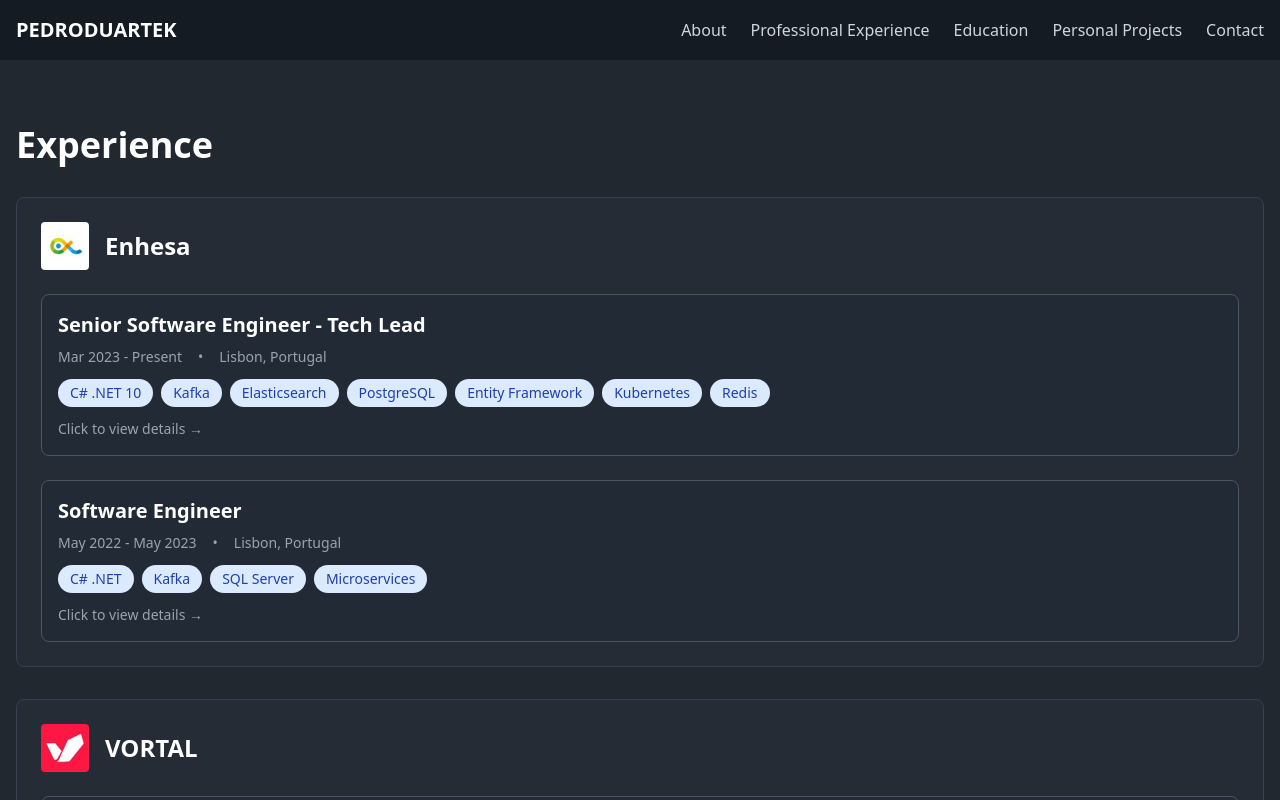
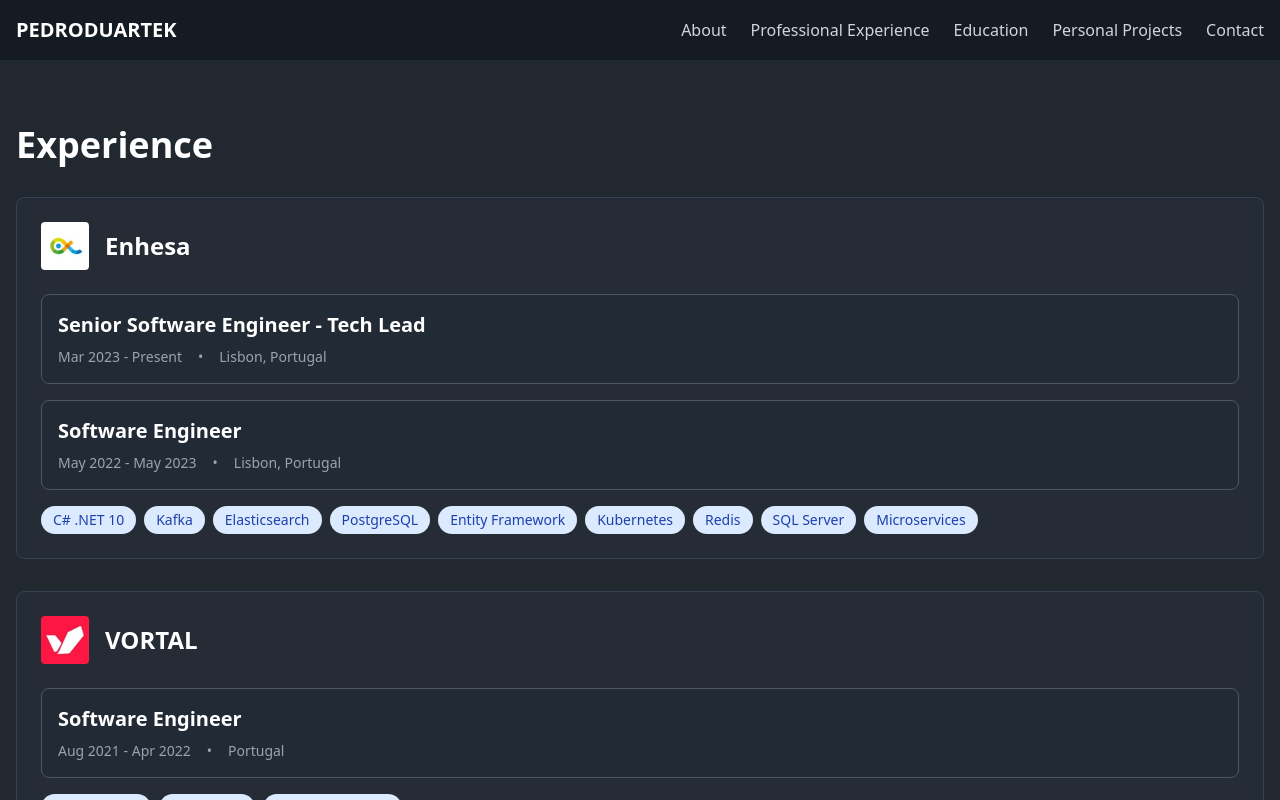
Before and after one commit to pedroduartek/personal-website.ai, a React (Vite) app in the folder apps/web/: page /experience in a window 1280 px wide. Shown: the top 800 px of the page. Built offline with nearby package versions, Linux system fonts and the light colour scheme.

Commit message:
Enhance technology display in ExperiencePage and ExperienceDetailPage; implement unique technology filtering logic

```diff
--- a/apps/web/src/features/experience/ExperienceDetailPage.tsx
+++ b/apps/web/src/features/experience/ExperienceDetailPage.tsx
@@ -30,6 +30,52 @@
   const company = companyRoles[0].company
   const location = companyRoles[0].location
 
+  // Get unique technologies for the company, keeping most specific versions
+  const getUniqueTechnologies = () => {
+    // Flatten all technologies with their role index (0 is most recent)
+    const techsWithIndex = companyRoles.flatMap((role, index) =>
+      role.technologies.map((tech) => ({ tech, index })),
+    )
+
+    const uniqueTechs = new Map<string, string>()
+
+    for (const { tech, index } of techsWithIndex) {
+      const normalized = tech.toLowerCase()
+
+      // Check if we already have a similar technology
+      let foundSimilar = false
+      for (const [key, value] of uniqueTechs.entries()) {
+        const existingNormalized = value.toLowerCase()
+
+        // Check if technologies are similar (one contains the other)
+        if (
+          normalized.includes(existingNormalized) ||
+          existingNormalized.includes(normalized)
+        ) {
+          // Keep the more specific one (longer) or the one from a more recent role
+          if (
+            tech.length > value.length ||
+            (tech.length === value.length &&
+              index < parseInt(key.split('-')[1]))
+          ) {
+            uniqueTechs.delete(key)
+            uniqueTechs.set(`${tech}-${index}`, tech)
+          }
+          foundSimilar = true
+          break
+        }
+      }
+
+      if (!foundSimilar) {
+        uniqueTechs.set(`${tech}-${index}`, tech)
+      }
+    }
+
+    return Array.from(uniqueTechs.values())
+  }
+
+  const companyTechnologies = getUniqueTechnologies()
+
   return (
     <>
       <PageSEO
@@ -49,7 +95,23 @@
           <p className="text-lg text-gray-400">{location}</p>
         </div>
 
-        <div className="space-y-8">
+        <div className="mb-8 rounded-lg border border-gray-700 bg-card p-6">
+          <h2 className="mb-4 text-xl font-semibold text-white">
+            Technologies & Tools
+          </h2>
+          <div className="flex flex-wrap gap-2">
+            {companyTechnologies.map((tech) => (
+              <span
+                key={tech}
+                className="rounded-full bg-blue-100 px-3 py-1 text-sm text-blue-800 dark:bg-blue-900 dark:text-blue-200"
+              >
+                {tech}
+              </span>
+            ))}
+          </div>
+        </div>
+
+        <div className="mb-8 space-y-8">
           {companyRoles.map((role) => (
             <div
               key={role.id}
@@ -74,7 +136,7 @@
                 </div>
               </div>
 
-              <div className="mb-6">
+              <div>
                 <h3 className="mb-3 text-lg font-semibold text-white">
                   Key Responsibilities & Achievements
                 </h3>
@@ -87,22 +149,6 @@
                   ))}
                 </ul>
               </div>
-
-              <div>
-                <h3 className="mb-3 text-lg font-semibold text-white">
-                  Technologies & Tools
-                </h3>
-                <div className="flex flex-wrap gap-2">
-                  {role.technologies.map((tech) => (
-                    <span
-                      key={tech}
-                      className="rounded-full bg-blue-100 px-3 py-1 text-sm text-blue-800 dark:bg-blue-900 dark:text-blue-200"
-                    >
-                      {tech}
-                    </span>
-                  ))}
-                </div>
-              </div>
             </div>
           ))}
         </div>
--- a/apps/web/src/features/experience/ExperiencePage.tsx
+++ b/apps/web/src/features/experience/ExperiencePage.tsx
@@ -27,6 +27,50 @@
     {} as Record<string, typeof experience>,
   )
 
+  // Get unique technologies for each company, keeping most specific versions
+  const getCompanyTechnologies = (roles: typeof experience) => {
+    // Flatten all technologies with their role index (0 is most recent)
+    const techsWithIndex = roles.flatMap((role, index) =>
+      role.technologies.map((tech) => ({ tech, index })),
+    )
+
+    const uniqueTechs = new Map<string, string>()
+
+    for (const { tech, index } of techsWithIndex) {
+      const normalized = tech.toLowerCase()
+
+      // Check if we already have a similar technology
+      let foundSimilar = false
+      for (const [key, value] of uniqueTechs.entries()) {
+        const existingNormalized = value.toLowerCase()
+
+        // Check if technologies are similar (one contains the other)
+        if (
+          normalized.includes(existingNormalized) ||
+          existingNormalized.includes(normalized)
+        ) {
+          // Keep the more specific one (longer) or the one from a more recent role
+          if (
+            tech.length > value.length ||
+            (tech.length === value.length &&
+              index < parseInt(key.split('-')[1]))
+          ) {
+            uniqueTechs.delete(key)
+            uniqueTechs.set(`${tech}-${index}`, tech)
+          }
+          foundSimilar = true
+          break
+        }
+      }
+
+      if (!foundSimilar) {
+        uniqueTechs.set(`${tech}-${index}`, tech)
+      }
+    }
+
+    return Array.from(uniqueTechs.values())
+  }
+
   return (
     <>
       <PageSEO
@@ -36,10 +80,13 @@
       <div className="container mx-auto px-4 py-16">
         <h1 className="mb-8 text-4xl font-bold text-white">Experience</h1>
         <div className="space-y-8">
-          {Object.entries(groupedExperiences).map(([company, roles]) => (
-            <div
+          {Object.entries(groupedExperiences).map(([company, roles]) => {
+            const companyTechnologies = getCompanyTechnologies(roles)
+            return (
+              <Link
                 key={company}
-              className="rounded-lg border border-gray-700 bg-card p-6"
+                to={`/experience/${createCompanySlug(company)}`}
+                className="block rounded-lg border border-gray-700 bg-card p-6 transition-colors hover:border-blue-500"
               >
                 <div className="mb-6 flex items-center gap-4">
                   {companyLogos[company] && (
@@ -51,14 +98,12 @@
                   )}
                   <h2 className="text-2xl font-bold text-white">{company}</h2>
                 </div>
-              <div className="space-y-6">
+                <div className="mb-4 space-y-4">
                   {roles.map((item) => (
-                  <Link
+                    <div
                       key={item.id}
-                    to={`/experience/${createCompanySlug(company)}`}
-                    className="block rounded-lg border border-gray-600 bg-gray-800/50 p-4 transition-colors hover:border-blue-500"
+                      className="rounded-lg border border-gray-600 bg-gray-800/50 p-4"
                     >
-                    <div className="flex-1">
                       <h3 className="text-xl font-bold text-white">
                         {item.title}
                       </h3>
@@ -85,8 +130,11 @@
                         <span>•</span>
                         <span>{item.location}</span>
                       </div>
-                      <div className="mt-3 flex flex-wrap gap-2">
-                        {item.technologies.map((tech) => (
+                    </div>
+                  ))}
+                </div>
+                <div className="flex flex-wrap gap-2">
+                  {companyTechnologies.map((tech) => (
                     <span
                       key={tech}
                       className="rounded-full bg-blue-100 px-3 py-1 text-sm text-blue-800 dark:bg-blue-900 dark:text-blue-200"
@@ -95,15 +143,9 @@
                     </span>
                   ))}
                 </div>
-                      <p className="mt-3 text-sm text-gray-400">
-                        Click to view details →
-                      </p>
-                    </div>
               </Link>
-                ))}
-              </div>
-            </div>
-          ))}
+            )
+          })}
         </div>
       </div>
     </>
```
Lines whose indentation alone changed are shown as unchanged.
